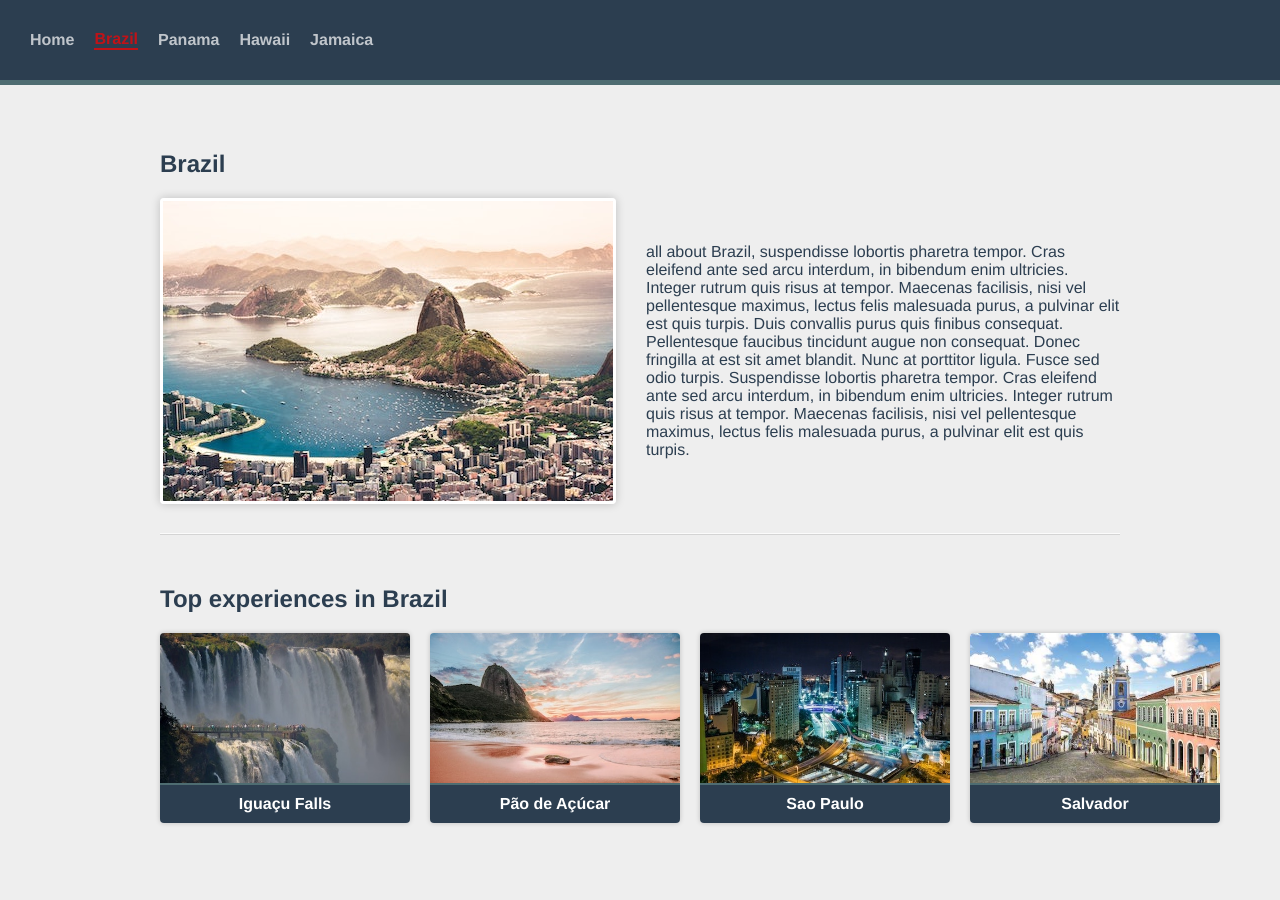
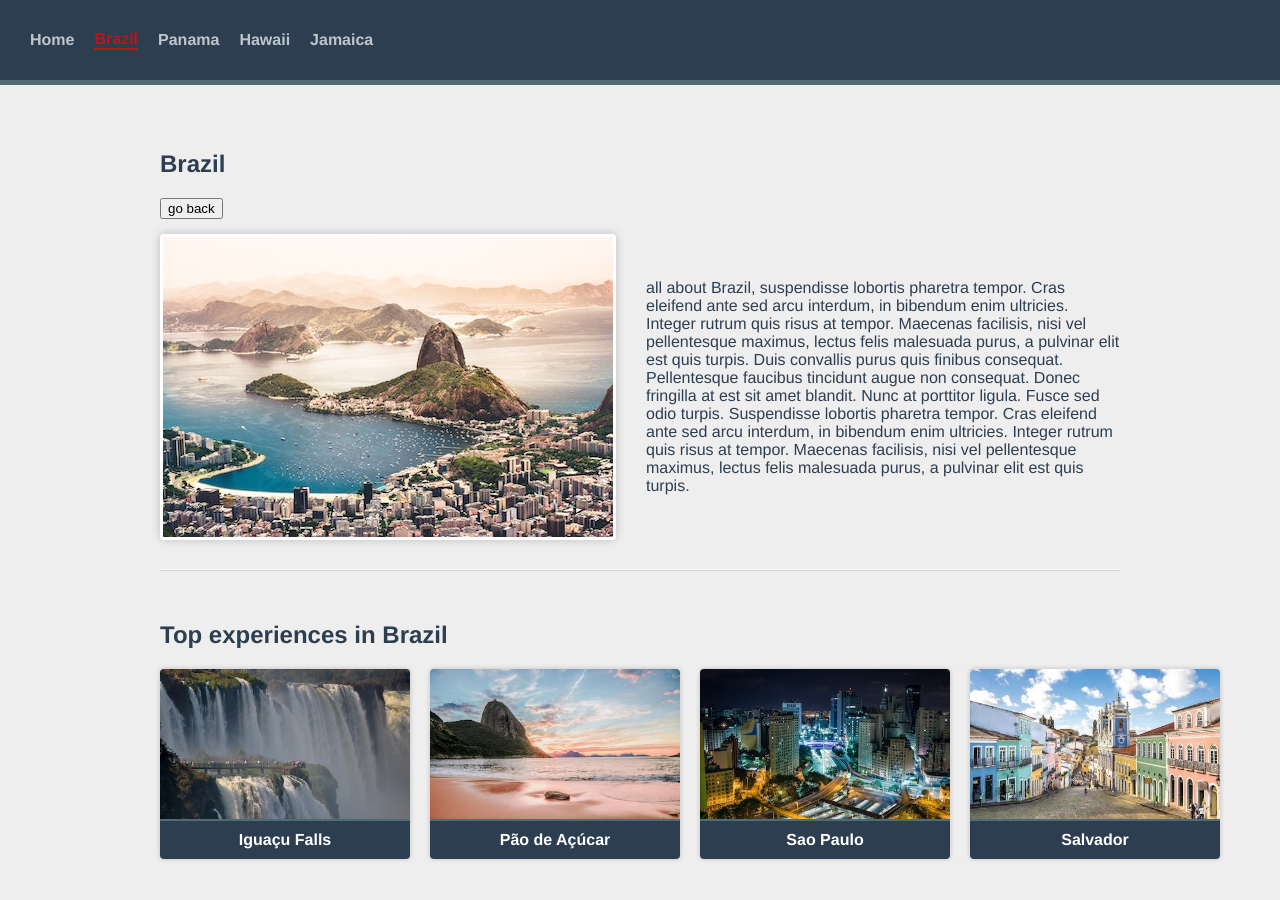
Before and after one commit to galaxymacos/vue-school-travel-app, a Vue app: page /destination/1/brazil in a window 1280 px wide. Shown: the top 900 px of the page. Built offline with nearby package versions, Linux system fonts and the light colour scheme.

Commit message:
create, import and use go-back component

```diff
--- /dev/null
+++ b/src/components/GoBack.vue
@@ -0,0 +1,5 @@
+<template>
+  <span class="go-back">
+    <button @click="$router.back()">go back</button>
+  </span>
+</template>
--- a/src/views/DestinationShow.vue
+++ b/src/views/DestinationShow.vue
@@ -1,6 +1,7 @@
 <template>
   <section v-if="destination" class="destination">
     <h1>{{ destination.name }}</h1>
+    <GoBack />
     <div class="destination-details">
       <img :src="`/images/${destination.image}`" :alt="destination.name">
       <p>{{ destination.description }}</p>
@@ -24,8 +25,9 @@
 <script>
 import sourceData from "@/data.json";
 import ExperienceCard from "@/components/ExperienceCard.vue";
+import GoBack from "@/components/GoBack.vue";
 export default {
-  components: {ExperienceCard},
+  components: {ExperienceCard, GoBack},
   props: {
     id: {type: Number, required: true}, // catch prop that's passed from router
   },
```
